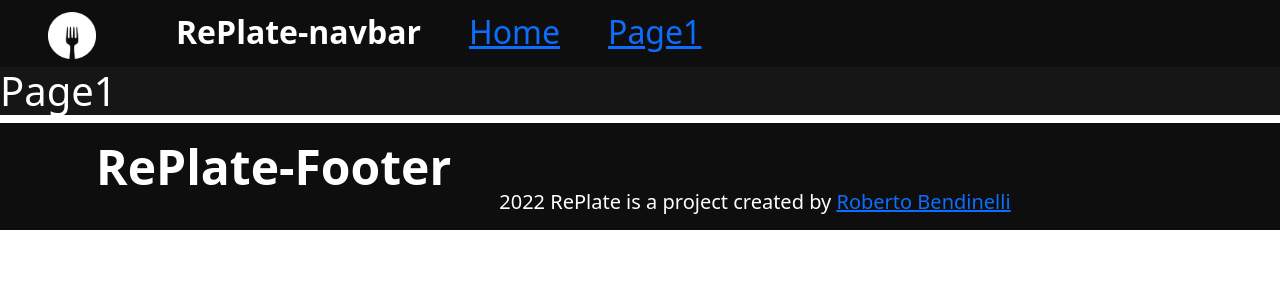
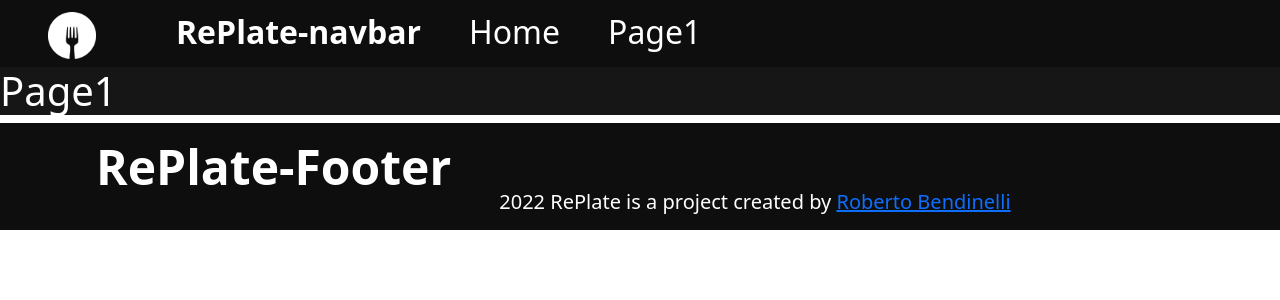
Before and after one commit to robertobendi/RePlate, a React (Create React App) app: page /page1 in a window 1280 px wide. Shown: the top 300 px of the page. Built offline with nearby package versions, Linux system fonts and the light colour scheme.

Commit message:
FIX fixed terminal issues, blue links on navbar

```diff
--- a/package.json
+++ b/package.json
@@ -10,7 +10,7 @@
     "react": "^17.0.2",
     "react-dom": "^17.0.2",
     "react-router-dom": "^6.2.1",
-    "react-scripts": "5.0.0",
+    "react-scripts": "^5.0.0",
     "web-vitals": "^2.1.3"
   },
   "scripts": {
--- a/src/Navbar.js
+++ b/src/Navbar.js
@@ -19,10 +19,10 @@ function Navbar() {
               <div className={classes.logo}>RePlate-navbar</div>
             </li>
             <li>
-              <Link to="/">Home</Link>
+              <Link to="/" className={classes.navlink}>Home</Link>
             </li>
             <li>
-              <Link to="/page1">Page1</Link>
+              <Link to="/page1" className={classes.navlink}>Page1</Link>
             </li>
           </ul>
         </div>
--- a/src/Navigation.module.css
+++ b/src/Navigation.module.css
@@ -39,3 +39,8 @@ nav {
   .navigation li {
     margin-left: 3rem;
   }
+
+  .navlink {
+    color: white;
+    text-decoration: none;
+  }
```
Also changed, not shown: 1 other file (tests, documents, lock files or other folders).
